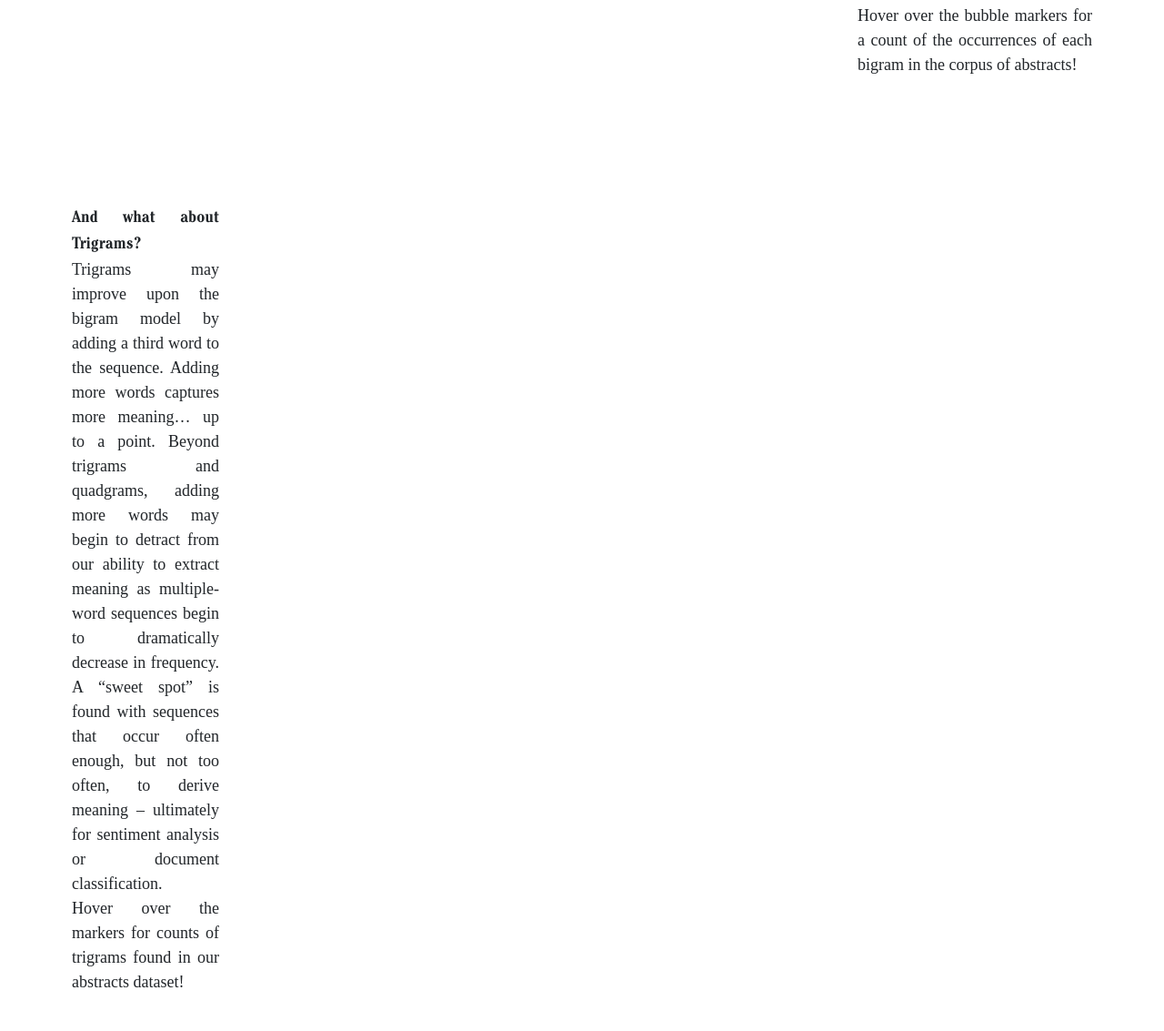
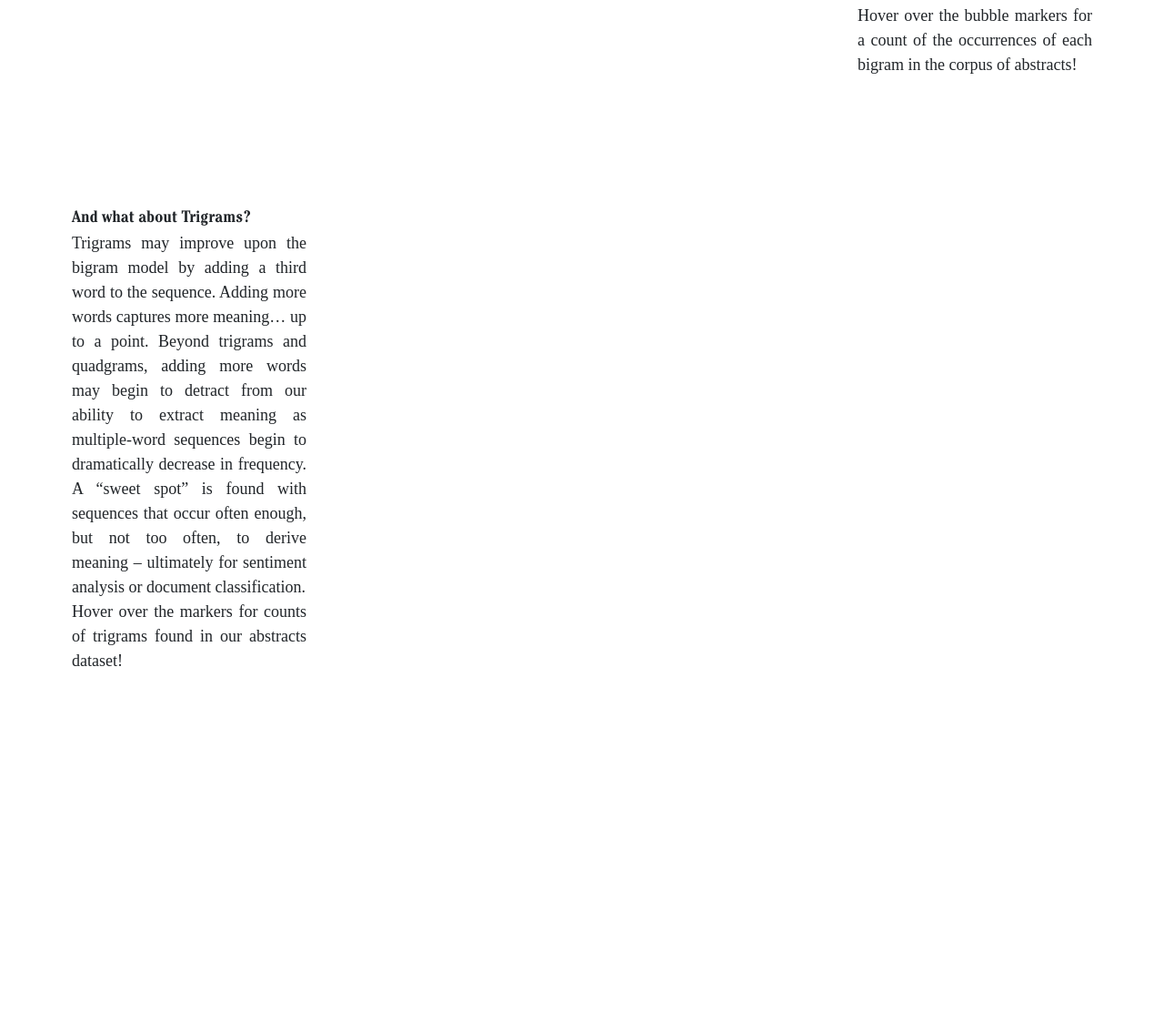
Before and after one commit to iCode13/News-Sentiment-Analysis-App, a Flask app: template news_app/templates/visualizations.html in a window 1280 px wide. Shown: the part 2879-4012 px from the top of the page at 91% size. After the commit the page ends 3611 px from the top, so only its background shows below. Run offline with Flask 2, Linux system fonts and the light colour scheme; the template is opened without the code that fills it, so the values that code supplies are empty; some libraries are stand-ins or nearby versions; some web fonts are replaced.

Commit message:
spellchecked

```diff
--- a/news_app/templates/visualizations.html
+++ b/news_app/templates/visualizations.html
@@ -92,7 +92,7 @@
 
     <!-- trigrams plot -->
     <div class="row">
-        <div class="col-md-2 summary" id="trigrams-summary">
+        <div class="col-md-3 summary" id="trigrams-summary">
             <p>
                 <b>And what about Trigrams?</b>
                 <br>
@@ -101,7 +101,7 @@
                 Hover over the markers for counts of trigrams found in our abstracts dataset!
             </p>
         </div>
-        <div class="col-md-10 plots" id="trigrams-plot">
+        <div class="col-md-9 plots" id="trigrams-plot">
         </div>
     </div>
 
```
